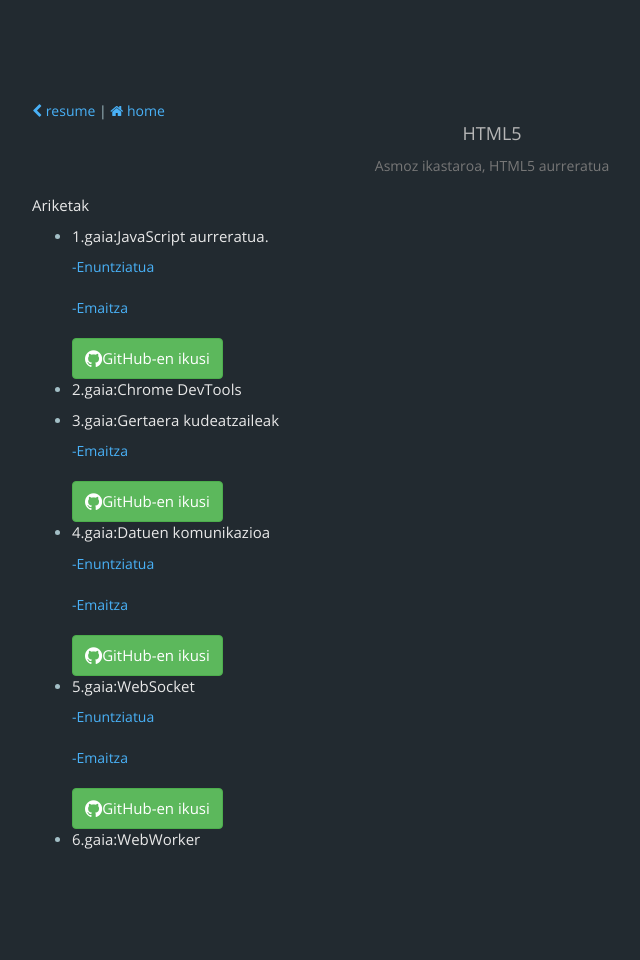
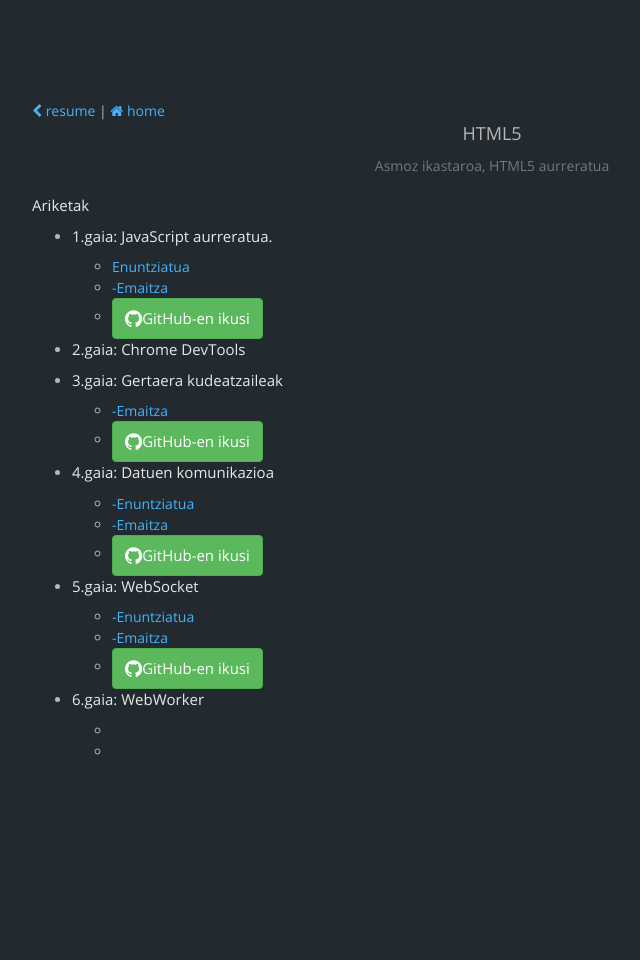
Before and after one commit to Bingentzio/bingentzio.github.io, a Jekyll site: the page built from projects.html, in a window 1280 px wide. Shown: the whole page, without its empty margins (148-788 px from the left). Built offline with Jekyll 4.4.1, drawn with Linux system fonts in a browser that asks for light colours; nearby versions of some CDN libraries; comment, search, counter and statistics services are not loaded; after the commit the page ends 900 px from its top, so only the background shows below that.

Commit message:
CSS aldaketak

```diff
--- a/projects.html
+++ b/projects.html
@@ -13,12 +13,12 @@
     <div>
     <h4>Ariketak</h4>
     <ul>
-      <li><h5>1.gaia:JavaScript aurreratua. </h5><p><a href="/proiektuak/1.gaia/1_gaia_ariketa_praktikoa.pdf" target="_blank">-Enuntziatua</a></p><p><a href="/proiektuak/1.gaia/jokoa.html" target="_blank">-Emaitza</a></p><a href="https://github.com/Bingentzio/HTML5_aurreratua_ariketak/tree/master/1.gaia" target="_blank" class="btn btn-success"><i class="fa fa-github fa-lg"></i>GitHub-en ikusi</a></li>
-      <li><h5>2.gaia:Chrome DevTools </h5></li>
-      <li><h5>3.gaia:Gertaera kudeatzaileak </h5><p><a href="/proiektuak/3.gaia/index.html" target="_blank">-Emaitza</a></p><a href="https://github.com/Bingentzio/HTML5_aurreratua_ariketak/tree/master/3.gaia" target="_blank" class="btn btn-success"><i class="fa fa-github fa-lg"></i>GitHub-en ikusi</a></li>
-      <li><h5>4.gaia:Datuen komunikazioa</h5><p><a href="/proiektuak/4.gaia/4_json_ajax_ariketa_praktikoa.pdf" target="_blank">-Enuntziatua</a></p><p><a href="/proiektuak/4.gaia/eguraldia.html" target="_blank">-Emaitza</a></p><a href="https://github.com/Bingentzio/HTML5_aurreratua_ariketak/tree/master/4.gaia" target="_blank" class="btn btn-success"><i class="fa fa-github fa-lg"></i>GitHub-en ikusi</a></li>
-      <li><h5>5.gaia:WebSocket</h5><p><a href="/proiektuak/5.gaia/5_websocketak_ariketa_praktikoa.pdf" target="_blank">-Enuntziatua</a></p><p><a href="/proiektuak/5.gaia/websocketchat/frontend.html" target="_blank">-Emaitza</a></p><a href="https://github.com/Bingentzio/HTML5_aurreratua_ariketak/tree/master/5.gaia" target="_blank" class="btn btn-success"><i class="fa fa-github fa-lg"></i>GitHub-en ikusi</a></li>
-      <li><h5>6.gaia:WebWorker</h5></li>
+      <li><h5>1.gaia: JavaScript aurreratua. </h5><ul><li><a href="/proiektuak/1.gaia/1_gaia_ariketa_praktikoa.pdf" target="_blank">Enuntziatua</a></li><li><a href="/proiektuak/1.gaia/jokoa.html" target="_blank">-Emaitza</a></li><li><a href="https://github.com/Bingentzio/HTML5_aurreratua_ariketak/tree/master/1.gaia" target="_blank" class="btn btn-success"><i class="fa fa-github fa-lg"></i>GitHub-en ikusi</a></li></ul></li>
+      <li><h5>2.gaia: Chrome DevTools </h5></li>
+      <li><h5>3.gaia: Gertaera kudeatzaileak </h5><ul><li><a href="/proiektuak/3.gaia/index.html" target="_blank">-Emaitza</a></li><li><a href="https://github.com/Bingentzio/HTML5_aurreratua_ariketak/tree/master/3.gaia" target="_blank" class="btn btn-success"><i class="fa fa-github fa-lg"></i>GitHub-en ikusi</a></li></ul></li>
+      <li><h5>4.gaia: Datuen komunikazioa</h5><ul><li><a href="/proiektuak/4.gaia/4_json_ajax_ariketa_praktikoa.pdf" target="_blank">-Enuntziatua</a></li><li><a href="/proiektuak/4.gaia/eguraldia.html" target="_blank">-Emaitza</a></li><li><a href="https://github.com/Bingentzio/HTML5_aurreratua_ariketak/tree/master/4.gaia" target="_blank" class="btn btn-success"><i class="fa fa-github fa-lg"></i>GitHub-en ikusi</a></li></ul></li>
+      <li><h5>5.gaia: WebSocket</h5><ul><li><a href="/proiektuak/5.gaia/5_websocketak_ariketa_praktikoa.pdf" target="_blank">-Enuntziatua</a></li><li><a href="/proiektuak/5.gaia/websocketchat/frontend.html" target="_blank">-Emaitza</a></li><li><a href="https://github.com/Bingentzio/HTML5_aurreratua_ariketak/tree/master/5.gaia" target="_blank" class="btn btn-success"><i class="fa fa-github fa-lg"></i>GitHub-en ikusi</a></li></ul></li>
+      <li><h5>6.gaia: WebWorker</h5><ul><li></li><li></li></ul></li>
     </ul>
 </div>
 <div class="text-center">
--- a/public/stylesheets/styles.css
+++ b/public/stylesheets/styles.css
@@ -356,3 +356,25 @@
 .strava-badge- img { visibility: hidden; height: 16px; }
 .strava-badge-:hover { background-position: 0 -31px; }
 .strava-badge-follow { height: 16px; width: 16px; background: url(//badges.strava.com/echelon-sprite-16.png) no-repeat 0 0; }
+
+/*lista horizontalak egiteko*/
+
+ul#menu {
+    padding: 0;
+}
+
+ul#menu li {
+    display: inline;
+}
+
+ul#menu li a {
+    background-color: #49B1F7;
+    color: white;
+    padding: 10px 20px;
+    text-decoration: none;
+    border-radius: 4px 4px 0 0;
+}
+
+ul#menu li a:hover {
+    background-color: #EC4E3B;
+}
```
